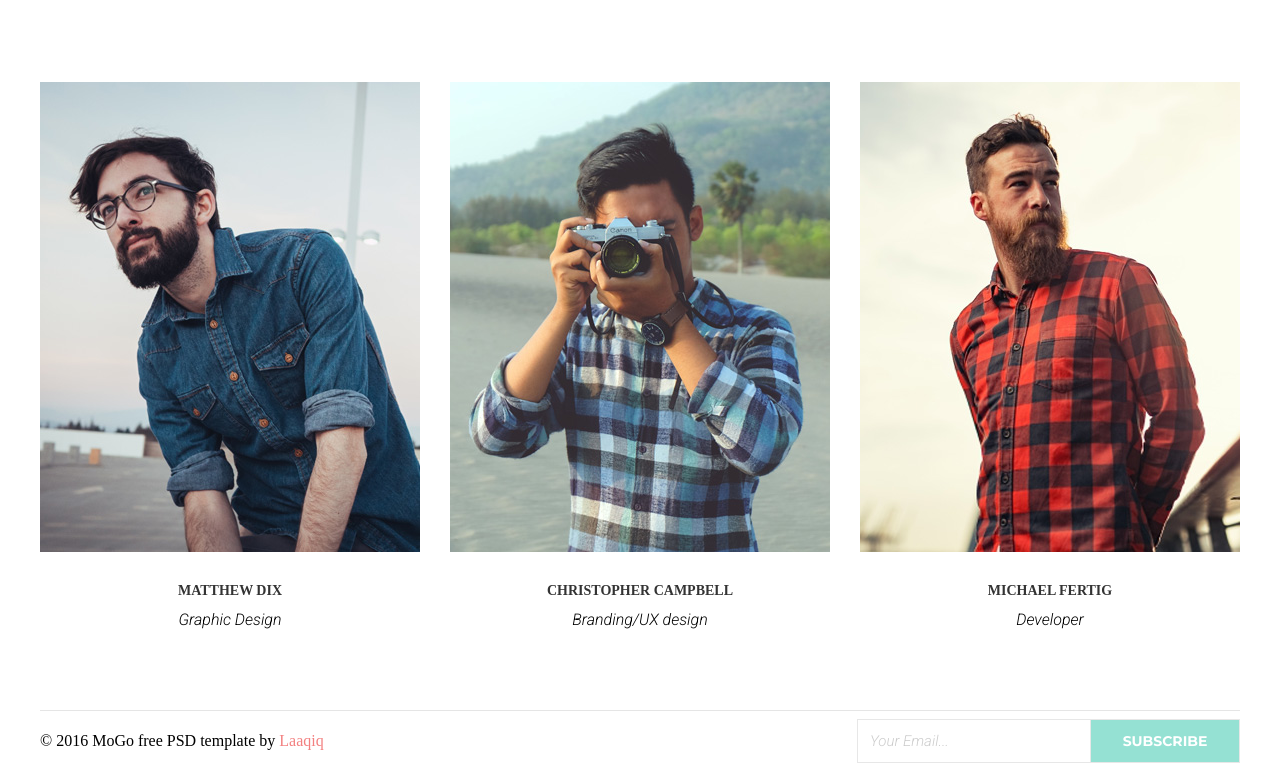
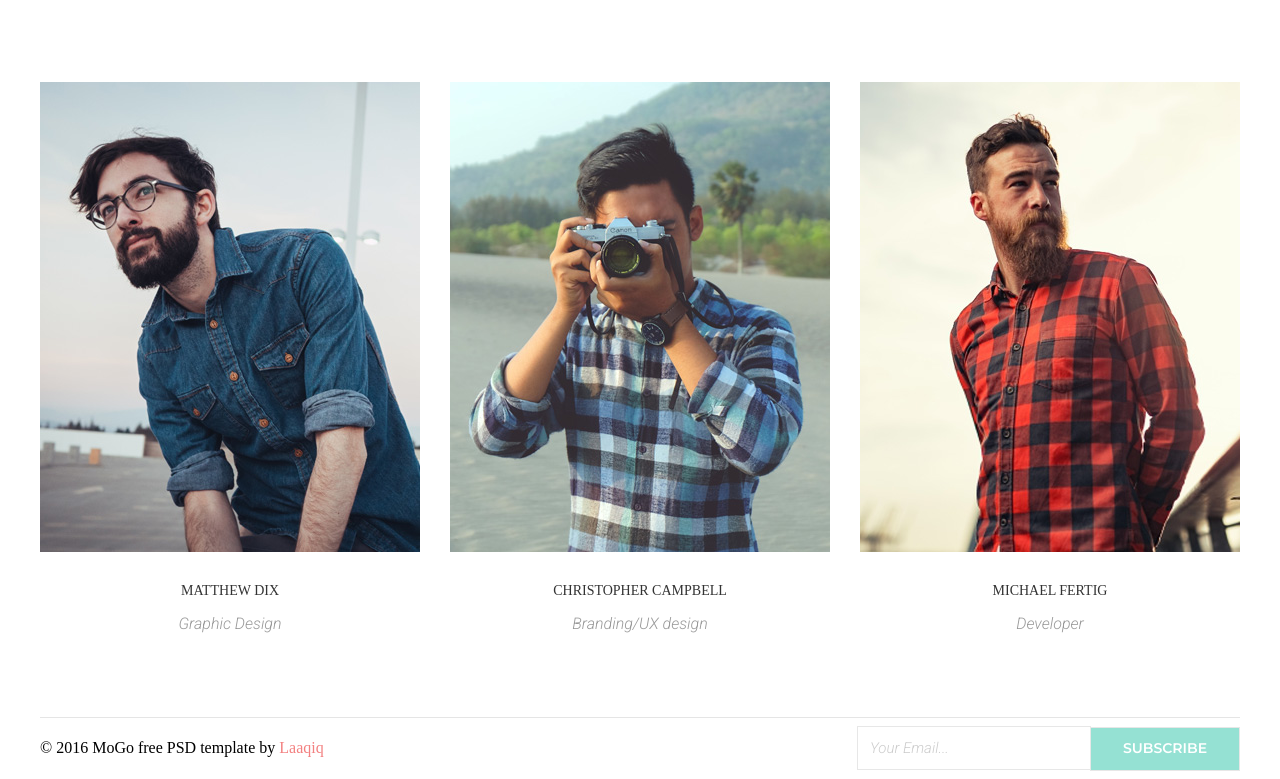
Before and after one commit to Pedko777/goit-fe-course, a plain HTML site: page module-06/index.html in a window 1280 px wide. Shown: the part 968-1747 px from the top of the page. Drawn offline with Linux system fonts and the light colour scheme.

Commit message:
Version 1.1

```diff
--- a/module-06/css/style.css
+++ b/module-06/css/style.css
@@ -279,18 +279,22 @@ margin-bottom: 85px;
 .name-title {
     font-size: 14px;
     line-height: 17px;
-    font-weight: 600;
+    font-weight: 400;
     color: rgb(51, 51, 51);
     text-transform: uppercase;
     margin-top: 30px;
     margin-bottom: 12px;
 }
 
+
 .team-list-occupation {
     font-family: var(--secondary-font);
     font-style: italic;
     font-weight: 300;
+    line-height: 1.6;
+    color: rgb(153, 153, 153);;
 }
+
 
         /*TEAM OVERLAY*/
 
@@ -307,6 +311,9 @@ margin-bottom: 85px;
 
 .social-overlay {
     position: absolute;
+    display: flex;
+    justify-content: center;
+    align-items: center;
     width: 100%;
     height: 100%;
     background-image: linear-gradient(rgba(243,129,129,0.9) 0%, rgba(252,227,138,0.9) 100%);
@@ -329,8 +336,6 @@ margin-bottom: 85px;
 
 .socail-list {
     display: flex;
-    justify-content: center;
-    align-items: center;
 }
 
 
--- a/module-06/index.html
+++ b/module-06/index.html
@@ -6,7 +6,7 @@
     <title>Document</title>
     <link href="https://fonts.googleapis.com/css?family=Roboto:300i,400&display=swap" rel="stylesheet">
     <link href="https://fonts.googleapis.com/css?family=Kaushan+Script&display=swap" rel="stylesheet">
-    <link href="https://fonts.googleapis.com/css?family=Montserrat:400,500,700&display=swap" rel="stylesheet">
+    <link href="https://fonts.googleapis.com/css?family=Montserrat:400,500,600,700&display=swap" rel="stylesheet">
     <link rel="stylesheet" href="./css/normilize.css">
     <link rel="stylesheet" href="./css/style.css">
 </head>
```
